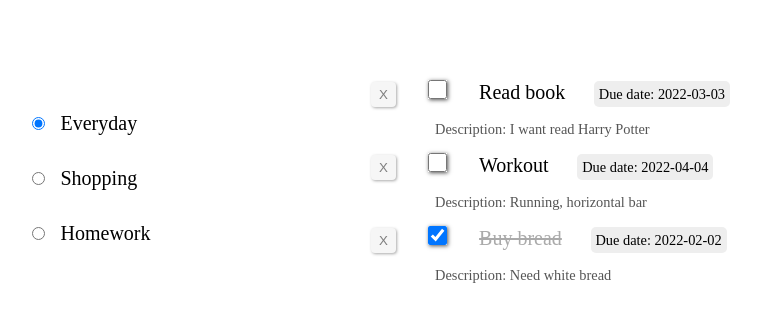
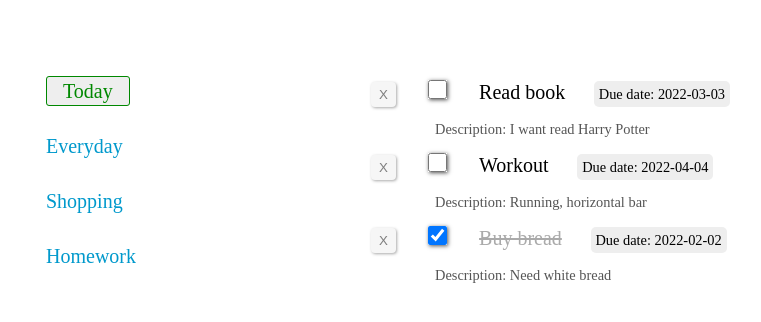
Before and after one commit to EugeneKovalskyi/interlink, a React (Create React App) app in the folder week5/react-todolist/: page / in a window 1280 px wide. Shown: the top 322 px of the page, without its empty margins (269-1030 px from the left). Built offline with nearby package versions, Linux system fonts and the light colour scheme.

Commit message:
re-render sidebar lists

```diff
--- a/week5/react-todolist/src/App.js
+++ b/week5/react-todolist/src/App.js
@@ -1,4 +1,4 @@
-import React, { useState } from 'react'
+import React from 'react'
 import styles from './style/App.module.css'
 
 import Sidebar from './components/Sidebar'
@@ -38,19 +38,9 @@ function App() {
     },
   ]
 
-  const [selectedListId, setListId] = useState(1)
-
-  function selectList(listId) {
-    setListId(listId)
-  }
-
   return (
     <div className={styles.app}>
-      <Sidebar
-        lists={lists}
-        selectList={selectList}
-        selectedListId={selectedListId}
-      />
+      <Sidebar lists={lists} />
       <TasksList tasks={tasks} />
     </div>
   )
--- a/week5/react-todolist/src/components/List.js
+++ b/week5/react-todolist/src/components/List.js
@@ -1,19 +1,12 @@
 import React from 'react'
 import styles from '../style/List.module.css'
 
-export default function List({ list, selectList, selectedListId }) {
+export default function List({ list }) {
   return (
     <div className={styles.wrapper}>
-      <label>
-        <input
-          className={styles.input}
-          id={`list-${list.id}`}
-          type='radio'
-          checked={list.id === selectedListId}
-          onChange={() => selectList(list.id)}
-        />
+      <a className={styles.link} id={`list-${list.id}`} href='/'>
         {list.title}
-      </label>
+      </a>
     </div>
   )
 }
--- a/week5/react-todolist/src/components/Sidebar.js
+++ b/week5/react-todolist/src/components/Sidebar.js
@@ -3,16 +3,14 @@ import styles from '../style/Sidebar.module.css'
 
 import List from './List'
 
-export default function Sidebar({ lists, selectList, selectedListId }) {
+export default function Sidebar({ lists }) {
   return (
     <div className={styles.sidebar}>
+      <a className={styles.link} href='/'>
+        Today
+      </a>
       {lists.map((list) => (
-        <List
-          key={list.id}
-          list={list}
-          selectList={selectList}
-          selectedListId={selectedListId}
-        />
+        <List key={list.id} list={list} />
       ))}
     </div>
   )
--- a/week5/react-todolist/src/style/List.module.css
+++ b/week5/react-todolist/src/style/List.module.css
@@ -2,6 +2,7 @@
   margin-top: 2rem;
 }
 
-.input {
-  margin-right: 1rem;
+.link {
+  text-decoration: none;
+  color: #09c;
 }
--- a/week5/react-todolist/src/style/Sidebar.module.css
+++ b/week5/react-todolist/src/style/Sidebar.module.css
@@ -1,3 +1,12 @@
 .sidebar {
   justify-self: center;
 }
+
+.link {
+  padding: 0.2rem 1rem;
+  color: #080;
+  text-decoration: none;
+  background-color: #eee;
+  border: 1px solid #080;
+  border-radius: 3px;
+}
```
